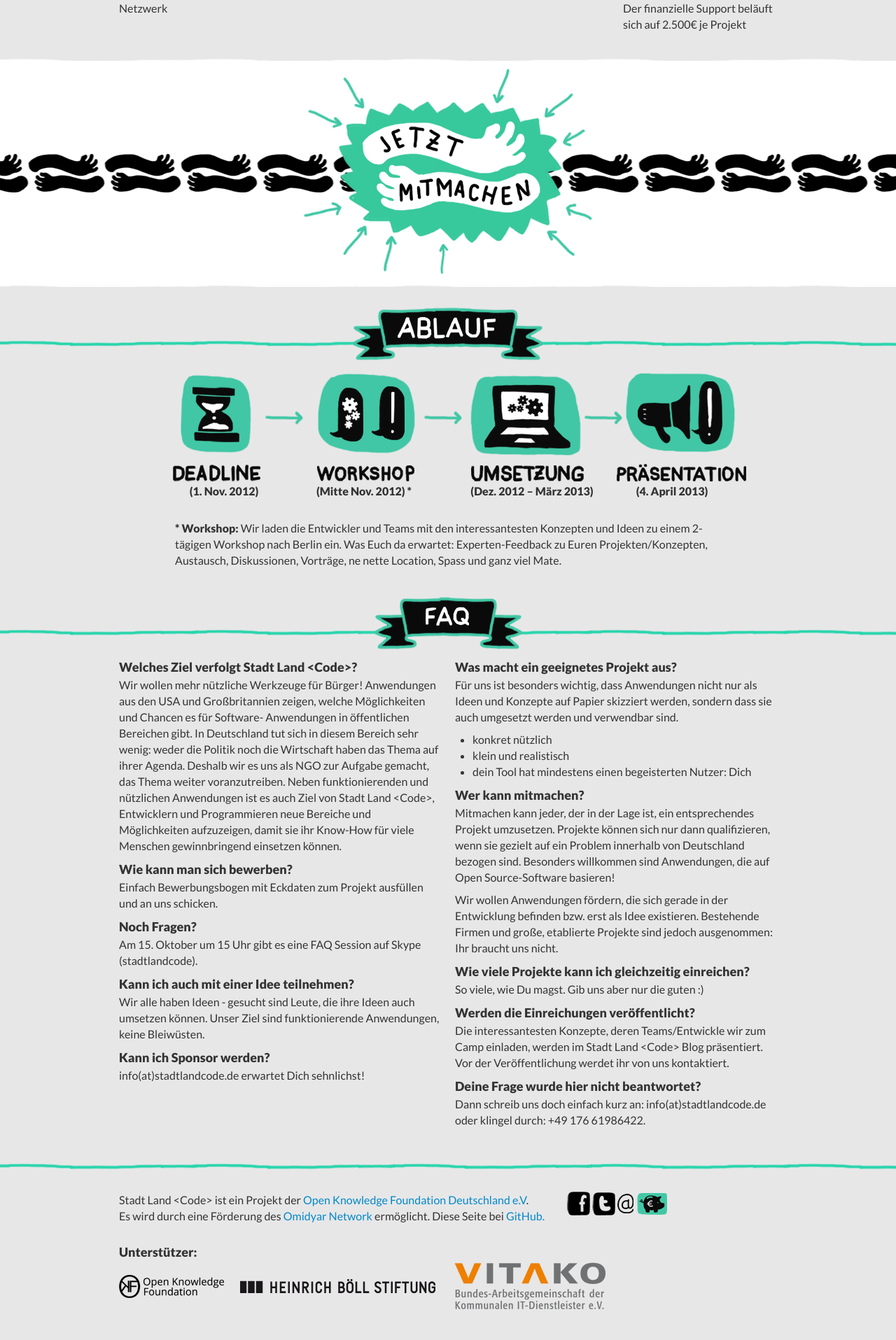
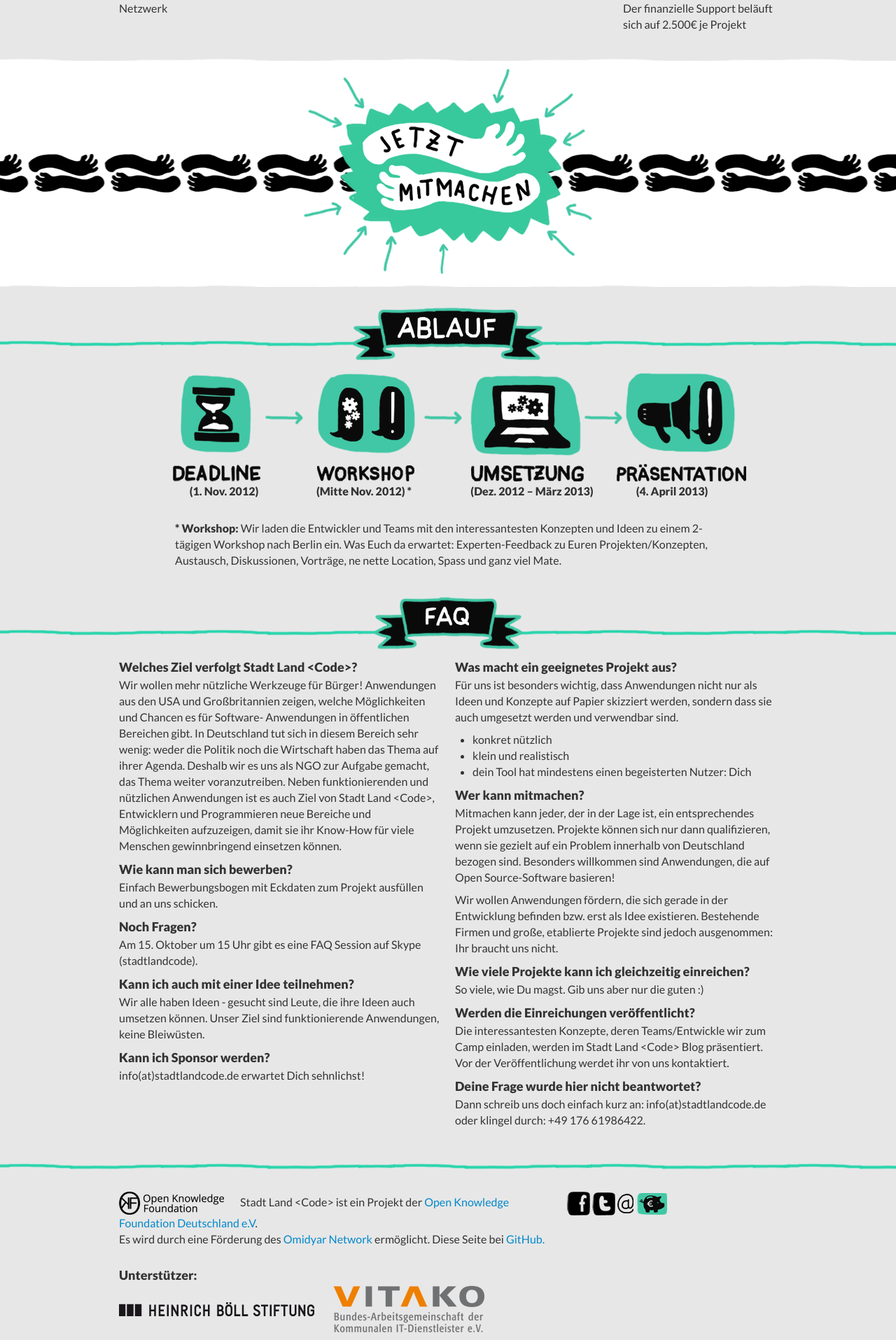
Before and after one commit to okfde/stadtlandcode.de, a Jekyll site: the page built from index.html, in a window 1280 px wide. Shown: the part 2654-4569 px from the top of the page at 70% size. Built offline with Jekyll 4.4.1, drawn with Linux system fonts in a browser that asks for light colours; nearby versions of some CDN libraries; Markdown is read by kramdown in place of the engine named in the settings; before the commit the page ends 4536 px from its top, so only the background shows below that.

Commit message:
okf nach oben vorne

```diff
--- a/_layouts/default.html
+++ b/_layouts/default.html
@@ -47,6 +47,9 @@
     <div class='row'>
       <div class="span8">
         <p>
+            <a href="http://okfn.org">
+          <img alt="Open Knowledge Foundation" src='img/okfn.png' style="margin-right: 20px;">
+        </a>
         Stadt Land &lt;Code&gt; ist ein Projekt der <a href="http://okfn.de">Open Knowledge Foundation Deutschland e.V</a>.<br> Es wird
         durch eine Förderung des <a href="http://www.omidyar.com/">Omidyar
         Network</a> ermöglicht. Diese Seite bei <a href="https://github.com/okfde/stadtlandcode.de">GitHub.</a>
@@ -70,9 +73,7 @@
     <div class="span12">
     <h3>Unterstützer:</h3>
     <p>
-    <a href="http://okfn.org">
-          <img alt="Open Knowledge Foundation" src='img/okfn.png' style="margin-right: 20px;">
-        </a>
+
 
     <a href="http://www.boell.de/">
          <img alt="Heinrich Boell Stiftung" src='img/boell.png' style="margin-right: 20px;>
```
